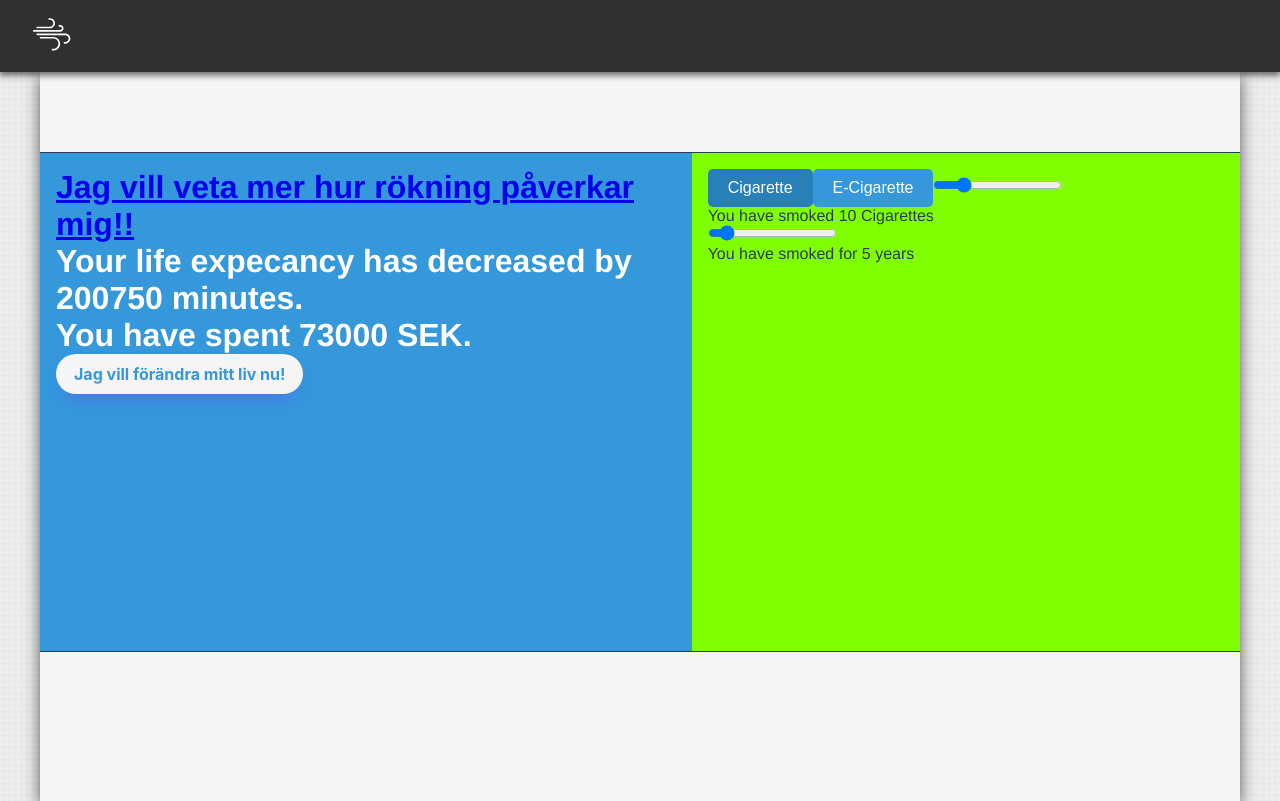
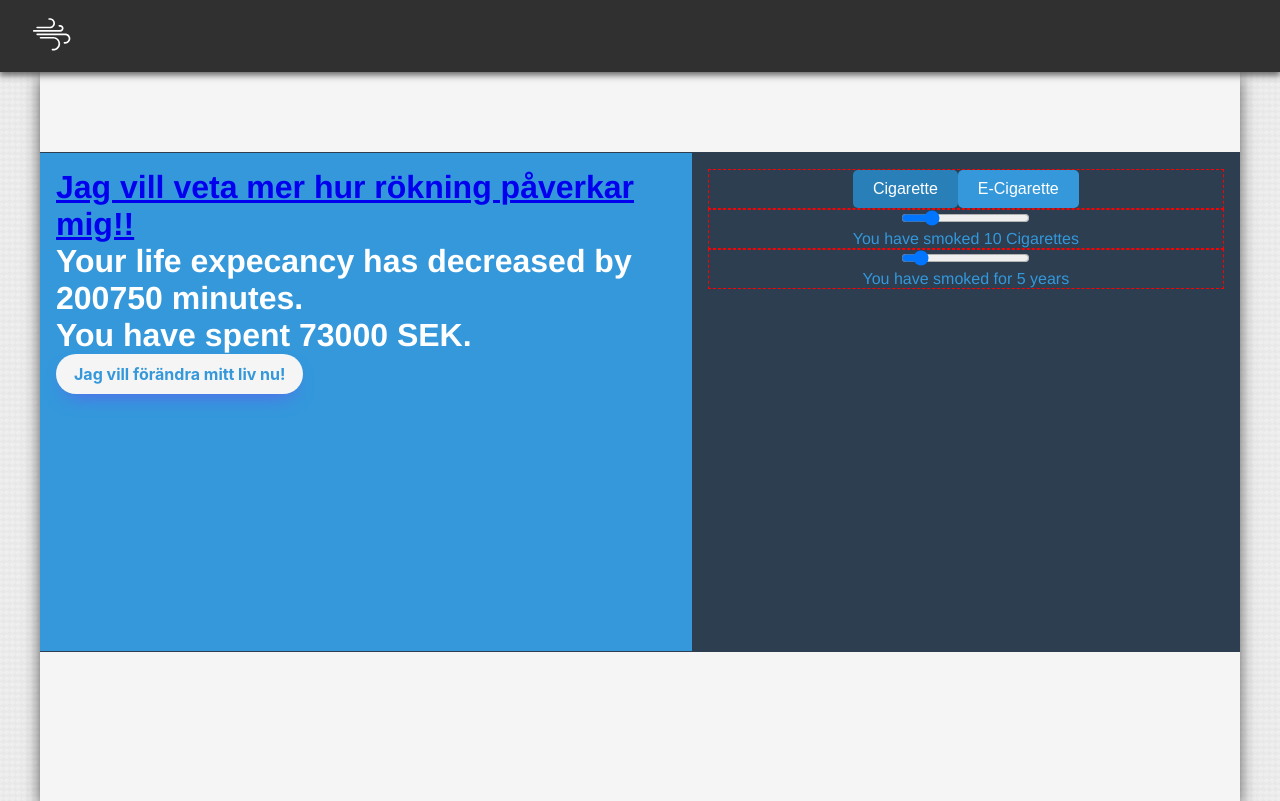
Before and after one commit to rubenmadsen/smokin, a Vue app in the folder Frontend/: page / in a window 1280 px wide. Built offline with nearby package versions, Linux system fonts and the light colour scheme.

Commit message:
more css

```diff
--- a/Frontend/src/views/MainView.vue
+++ b/Frontend/src/views/MainView.vue
@@ -16,6 +16,7 @@
       </router-link>
     </div>
     <div id="child2">
+      <div class="inputContainer">
       <button
         class="button-custom-1"
         :class="{ 'button-pressed-1': selectedButton === 'Cigarette' }"
@@ -30,7 +31,8 @@
       >
         E-Cigarette
       </button>
-
+      </div>
+      <div class="inputContainer">
       <input
         v-model="sliderValueAmount"
         type="range"
@@ -45,7 +47,8 @@
             : `You have smoked ${sliderValueAmount} E-Cigarettes`
         }}
       </p>
-
+      </div>
+      <div class="inputContainer">
       <input
         v-model="sliderValueYears"
         type="range"
@@ -54,6 +57,7 @@
         class="slider"
       />
       <p>You have smoked for {{ sliderValueYears }} years</p>
+      </div>
     </div>
     <div id="goBtn"></div>
   </div>
@@ -129,21 +133,28 @@ export default {
 <style scoped>
 .viewContainer {
   display: flex;
-
   border-top: 1px solid var(--text-color);
   border-bottom: 1px solid var(--text-color);
   margin-top: 5rem;
   height: 500px;
 }
+.inputContainer{
+  text-align: center;
+}
 #child1 {
   background-color: var(--primary-color);
+  color: var(--text-color);
   flex: 1.2;
   padding: 1rem;
 }
 #child2 {
   flex: 1;
-  background-color: chartreuse;
+  background-color:var(--text-color);
+  color: var(--primary-color);
   padding: 1rem;
+}
+#child2 > div{
+  border: 1px dashed red;
 }
 #goBtn {
   display: inline;
```
